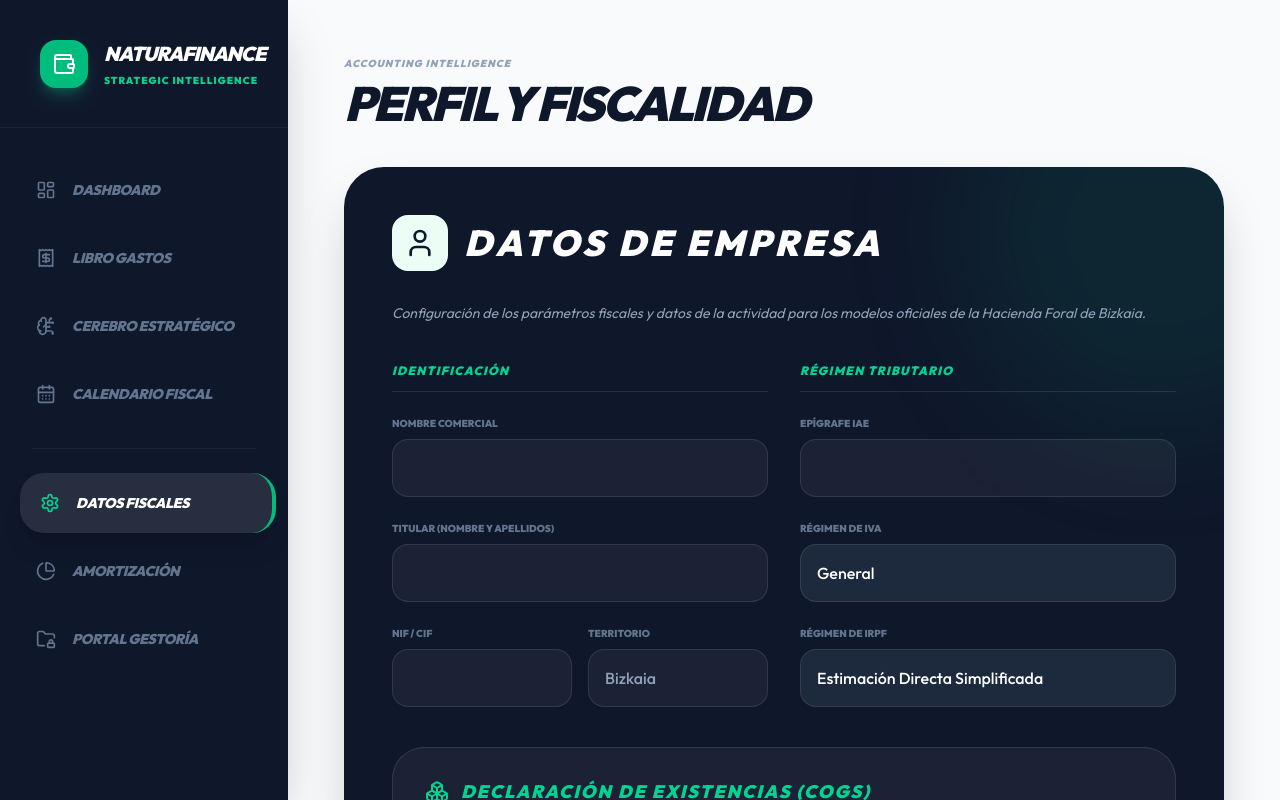
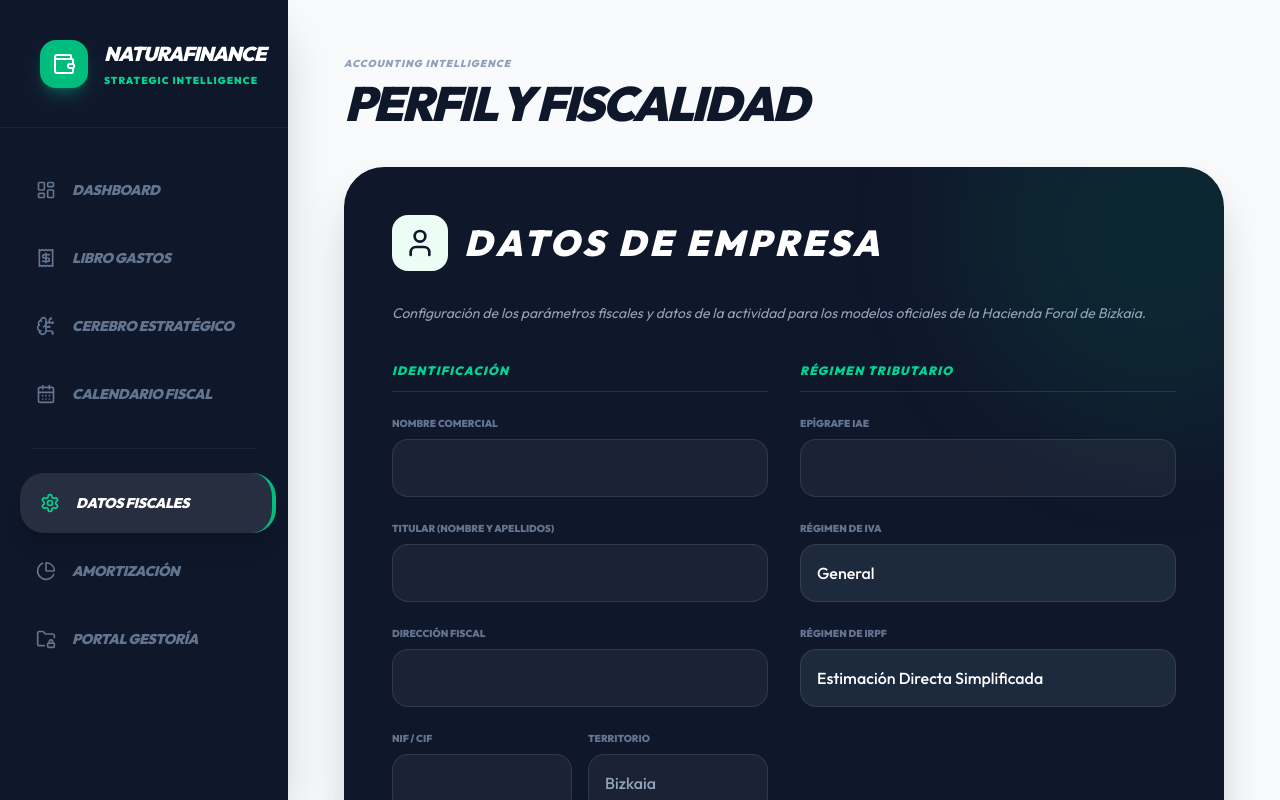
Before and after one commit to danisnw-max/naturefinance, a React (Vite) app in the folder frontend/: page / in a window 1280 px wide. Both pictures are taken after a click on the button "DATOS FISCALES". Built offline with nearby package versions, Linux system fonts and the light colour scheme; no server answers.

Commit message:
docs: actualizar CHANGELOG y walkthrough — sesión 2026-07-15

```diff
--- a/frontend/src/App.jsx
+++ b/frontend/src/App.jsx
@@ -108,6 +108,13 @@ export default function App() {
   // Fetch all initial data
   const loadData = async () => {
     try {
+      // Auto-sync sales with store DB silently on app load
+      try {
+        await api.post('/ventas/sync-tienda');
+      } catch (e) {
+        console.warn("Silent sync failed:", e);
+      }
+
       const cfg = await api.get('/config');
       setConfigFiscal(cfg);
 
--- a/frontend/src/components/FiscalTab.jsx
+++ b/frontend/src/components/FiscalTab.jsx
@@ -70,6 +70,16 @@ export default function FiscalTab({ configFiscal, onSaveConfig }) {
                     type="text"
                     name="titular"
                     value={formData.titular || ''}
+                    onChange={handleChange}
+                    className="w-full bg-white/5 border border-white/10 rounded-2xl p-4 text-white font-medium outline-none focus:border-emerald-500 transition-colors"
+                  />
+                </div>
+                <div>
+                  <label className="text-[10px] uppercase text-slate-500 font-black mb-2 block">Dirección Fiscal</label>
+                  <input
+                    type="text"
+                    name="direccion"
+                    value={formData.direccion || ''}
                     onChange={handleChange}
                     className="w-full bg-white/5 border border-white/10 rounded-2xl p-4 text-white font-medium outline-none focus:border-emerald-500 transition-colors"
                   />
```
Also changed, not shown: 2 other files (tests, documents, lock files or other folders).
